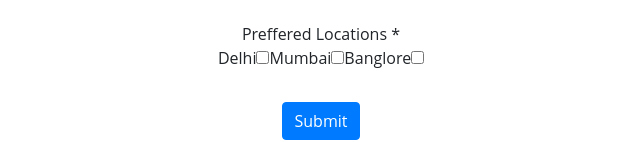
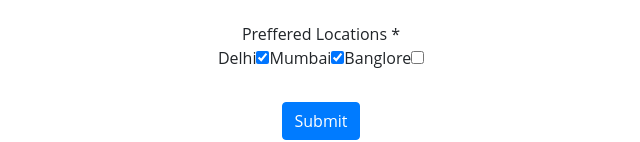
Before and after one commit to Vamshi900/nikhil_27dec20, a React (Create React App) app: page /edituser/1 in a window 1280 px wide. Shown: the part 368-510 px from the top of the page, without its empty margins (319-959 px from the left). Built offline with nearby package versions, Linux system fonts and the light colour scheme.

Commit message:
added default value for checkbox

```diff
--- a/src/components/CheckBoxContainer.js
+++ b/src/components/CheckBoxContainer.js
@@ -1,15 +1,41 @@
-import React, { useState } from 'react';
+import React, { useState, useEffect } from 'react';
 import PropTypes from 'prop-types';
 import Checkbox from '../components/CheckBox';
 
 import { checkboxes } from '../utils/constants';
+import { initialValues } from '../Containers/NewUserForm';
 
 
 const CheckboxContainer = ({ intialValue = '', handleToggle }) => {
-    const [checkedItems, setCheckedItems] = useState(new Map())
     const [preferedLocation, setPreferedLocation] = useState(intialValue)
 
-     const getUpdateLocation = (item, isChecked) => {
+    const getIntialChecked = () => {
+        let checkedItems = new Map();
+        if (intialValue !== '') {
+            const toSet = preferedLocation.split(',');
+            toSet.forEach(element => {
+                checkedItems.set(element, true)
+            });
+        }
+
+        return checkedItems;
+    }
+    const [checkedItems, setCheckedItems] = useState(getIntialChecked())
+
+    // useEffect(() => {
+    //     let checkedItems = new Map();
+    //     if (intialValue !== '') {
+    //         const toSet = preferedLocation.split(',');
+    //         toSet.forEach(element => {
+    //             checkedItems.set(element, true)
+    //         });
+    //     }
+
+    //     return checkedItems
+    // }, [])
+
+
+    const getUpdateLocation = (item, isChecked) => {
         let locations = preferedLocation;
 
         if (isChecked) {
@@ -34,15 +60,17 @@ const CheckboxContainer = ({ intialValue = '', handleToggle }) => {
         }
         return locations
     }
-    const  handleChange = (e) => {
+    const handleChange = (e) => {
         const item = e.target.name;
         const isChecked = e.target.checked;
         const locations = getUpdateLocation(item, isChecked);
         const newCheckeditems = checkedItems.set(item, isChecked);
+        console.log(newCheckeditems);
         setCheckedItems(newCheckeditems);
         setPreferedLocation(locations);
         handleToggle({ target: { name: 'locations', value: locations, type: 'locations' } })
     }
+    console.log(checkedItems);
 
     return (
         <React.Fragment>
--- a/src/reducers/tableSlice.js
+++ b/src/reducers/tableSlice.js
@@ -1,7 +1,7 @@
 import { createSlice } from '@reduxjs/toolkit'
 
 function createData(id, randomSelection) {
-  return { id, name: `Task 403 ${randomSelection}`, phone: '9000202161' + randomSelection, email: 'abcd@gamil.com', gender: 'male', locations: 'hyd,abcd,acd' };
+  return { id, name: `Task 403 ${randomSelection}`, phone: '9000202161' + randomSelection, email: 'abcd@gamil.com', gender: 'male', locations: 'Delhi,Mumbai' };
 }
 
 function getData(num) {
```
